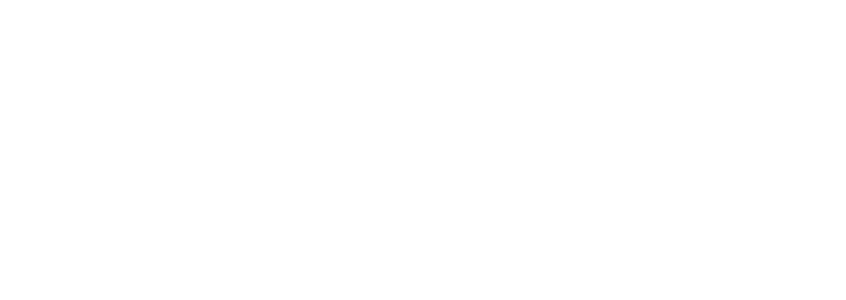
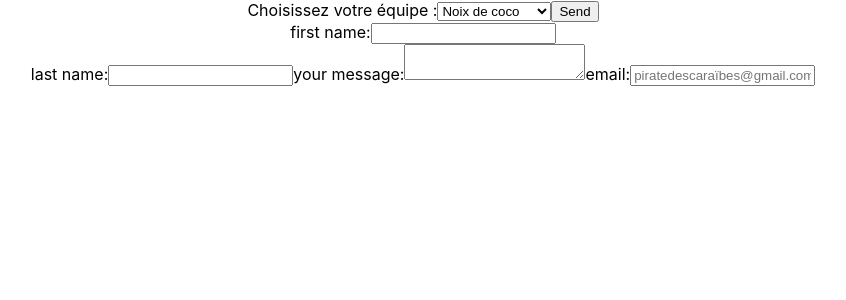
Before and after one commit to MJSantos27/Les-Corsaires-, a React (Create React App) app in the folder les-pirates/: page / in a window 1280 px wide. Shown: the top 300 px of the page, without its empty margins (217-1063 px from the left). Built offline with nearby package versions, Linux system fonts and the light colour scheme.

Commit message:
add select and input on ContactForm

```diff
--- a/les-pirates/src/App.js
+++ b/les-pirates/src/App.js
@@ -1,7 +1,13 @@
+import { Component } from "react";
+import ContactForm from "./Components/ContactForm";
 import "./App.css";
 
 function App() {
-  return <div className="App"></div>;
+  return (
+    <div className="App">
+      <ContactForm />
+    </div>
+  );
 }
 
 export default App;
--- a/les-pirates/src/Components/ContactForm.jsx
+++ b/les-pirates/src/Components/ContactForm.jsx
@@ -0,0 +1,57 @@
+import React, { Component } from "react";
+
+class ContactForm extends React.Component {
+  constructor(props) {
+    super(props);
+    this.state = { value: "coconut" };
+
+    this.handleChange = this.handleChange.bind(this);
+    this.handleSubmit = this.handleSubmit.bind(this);
+  }
+  handleChange(event) {
+    this.setState({ value: event.target.value });
+  }
+
+  handleSubmit(event) {
+    alert("Je postule pour l équipe de : " + this.state.value);
+    event.preventDefault();
+  }
+
+  render() {
+    return (
+      <form onSubmit={this.handleSubmit}>
+        <label>
+          Choisissez votre équipe :
+          <select value={this.state.value} onChange={this.handleChange}>
+            <option value="grapefruit">Pamplemousse</option>
+            <option value="lime">Citron vert</option>
+            <option value="coconut">Noix de coco</option>
+            <option value="mango">Mangue</option>
+          </select>
+        </label>
+        <input type="submit" value="Send" />
+        <div className="pirate identity">
+          <label>
+            first name:
+            <input type="text" />
+          </label>
+          <br />
+          <label>
+            last name:
+            <input type="text" />
+          </label>
+          <label>
+            your message:
+            <textarea />
+          </label>
+          <label>
+            email:
+            <input type="text" placeholder="piratedescaraïbes@gmail.com" />
+          </label>
+        </div>
+      </form>
+    );
+  }
+}
+
+export default ContactForm;
```
